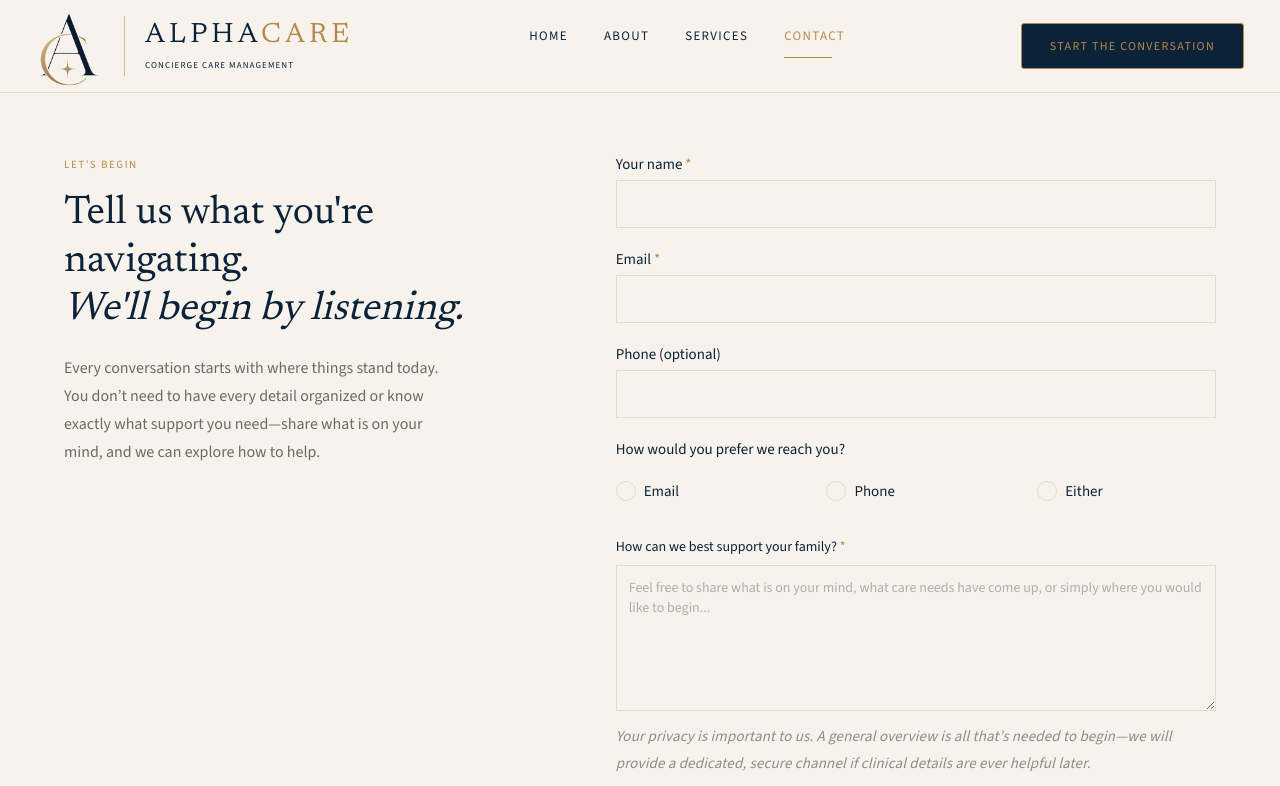
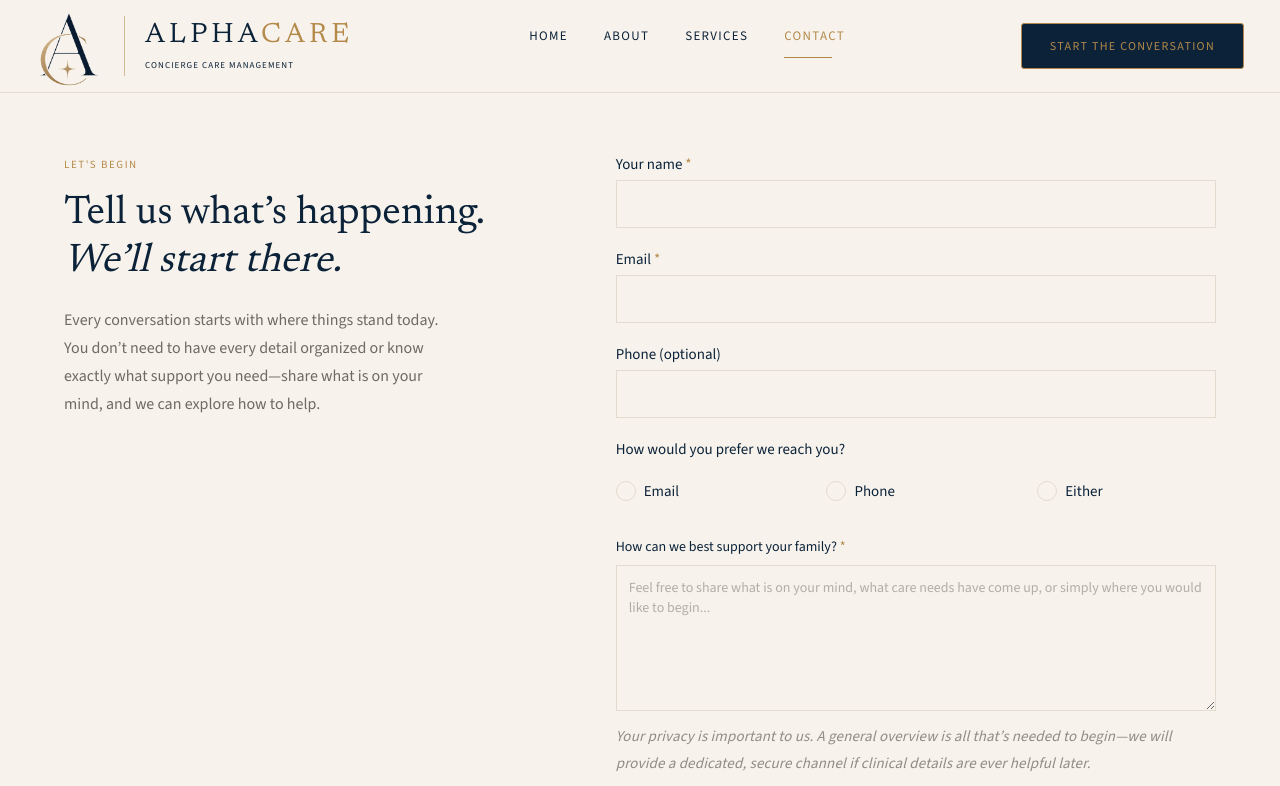
Before and after one commit to alphacareconcierge/alphacare-website, a Next.js app: page /contact in a window 1280 px wide. Shown: the top 786 px of the page. Built offline with nearby package versions, Linux system fonts and the light colour scheme.

Commit message:
Restore approved Contact headline

```diff
--- a/components/contact-page-client.tsx
+++ b/components/contact-page-client.tsx
@@ -36,8 +36,8 @@ export function ContactPageClient() {
               Let&apos;s Begin
             </p>
             <h1 className="page-heading mb-5 max-w-md text-navy">
-              Tell us what you&apos;re navigating.<br />
-              <em className="italic">We&apos;ll begin by listening.</em>
+              Tell us what’s happening.<br />
+              <em className="italic">We’ll start there.</em>
             </h1>
             <p className="page-body max-w-sm text-muted">
               Every conversation starts with where things stand today. You don’t need to have every detail organized or know exactly what support you need—share what is on your mind, and we can explore how to help.
```
